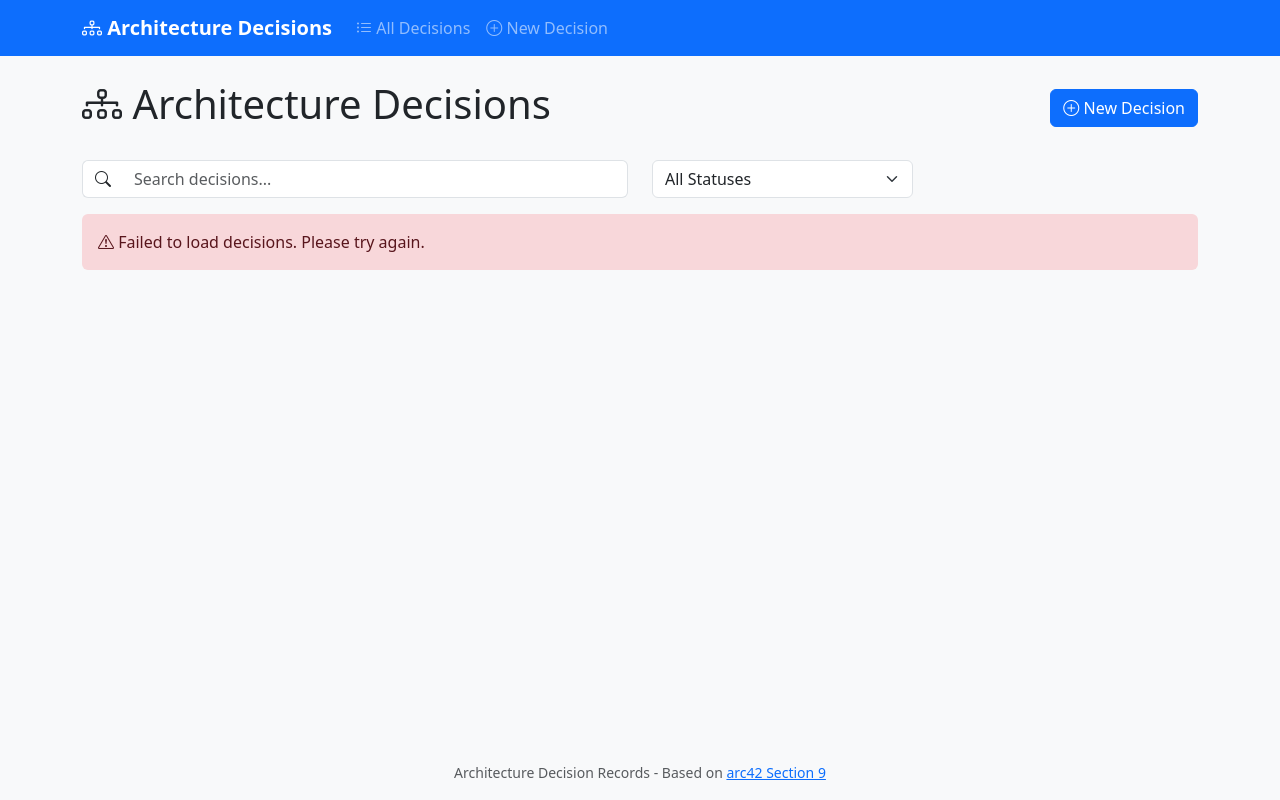
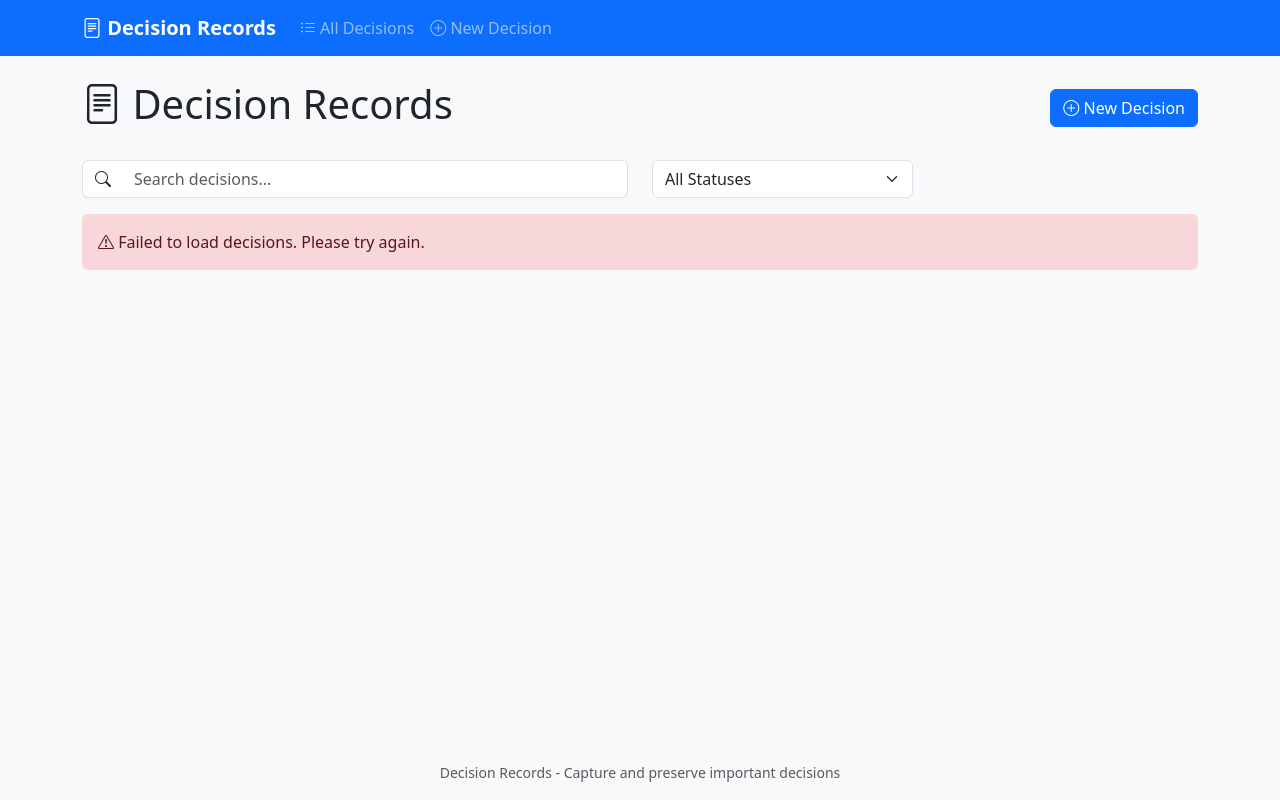
Before and after one commit to DecisionRecordsORG/DecisionRecords, a Python web app: template templates/index.html in a window 1280 px wide. Run offline with Jinja, Linux system fonts and the light colour scheme; the template is opened without the code that fills it, so the values that code supplies are empty.

Commit message:
Rebrand platform from Architecture Decisions to Decision Records
Update all user-facing text and microcopy across:
- Frontend components (navbar, login, landing, about, settings, etc.)
- Backend templates (base, login, decision, settings, etc.)
- SEO meta tags (title, description, keywords, OpenGraph, Twitter)
- Email configuration defaults
- WebAuthn/Passkey application name defaults

Changes include:
- Platform name: Architecture Decisions → Decision Records
- Brand icon: architecture → article
- Footer: ArchitectureDecisions.org → DecisionRecords.org
- All microcopy referencing "architecture decisions" updated

```diff
--- a/frontend/src/app/app.component.ts
+++ b/frontend/src/app/app.component.ts
@@ -19,7 +19,7 @@ import { VersionService } from './services/version.service';
     <footer class="app-footer">
       <div class="footer-content">
         <small>
-          Architecture Decision Records
+          Decision Records
           <span class="separator">|</span>
           <a routerLink="/about">About</a>
           <span class="separator">|</span>
--- a/frontend/src/app/components/decision-list/decision-list.component.ts
+++ b/frontend/src/app/components/decision-list/decision-list.component.ts
@@ -42,8 +42,8 @@ import { Decision, User, Space } from '../../models/decision.model';
     <div class="decision-list-container">
       <div class="header">
         <div class="header-content">
-          <h1>Architecture Decisions</h1>
-          <p class="subtitle">Track and manage your architecture decision records</p>
+          <h1>Decision Records</h1>
+          <p class="subtitle">Track and manage your decision records</p>
         </div>
         @if (!authService.isMasterAccount && userDomain) {
           <button mat-flat-button color="primary" class="new-decision-btn" [routerLink]="['/' + userDomain + '/decision/new']">
@@ -146,7 +146,7 @@ import { Decision, User, Space } from '../../models/decision.model';
               <mat-icon>{{ searchTerm || statusFilter ? 'search_off' : 'architecture' }}</mat-icon>
             </div>
             <h2>{{ searchTerm || statusFilter ? 'No matching decisions' : 'No decisions yet' }}</h2>
-            <p>{{ searchTerm || statusFilter ? 'Try adjusting your search or filters' : 'Create your first architecture decision to start documenting your technical choices' }}</p>
+            <p>{{ searchTerm || statusFilter ? 'Try adjusting your search or filters' : 'Create your first decision record to start documenting choices that matter' }}</p>
             @if (!searchTerm && !statusFilter && !authService.isMasterAccount && userDomain) {
               <button mat-flat-button color="primary" class="create-btn" [routerLink]="['/' + userDomain + '/decision/new']">
                 <mat-icon>add</mat-icon>
--- a/frontend/src/app/components/homepage/homepage.component.ts
+++ b/frontend/src/app/components/homepage/homepage.component.ts
@@ -86,7 +86,7 @@ type ViewState = 'email' | 'signup' | 'verification_sent' | 'access_request' | '
                 </div>
               </div>
               <div class="browser-content">
-                <img src="/assets/screenshot-dashboard.png" alt="Architecture Decisions Dashboard" />
+                <img src="/assets/screenshot-dashboard.png" alt="Decision Records Dashboard" />
               </div>
             </div>
           </div>
--- a/frontend/src/app/components/login/login.component.ts
+++ b/frontend/src/app/components/login/login.component.ts
@@ -37,8 +37,8 @@ type LoginView = 'initial' | 'webauthn' | 'password' | 'register' | 'recovery';
       <mat-card class="login-card">
         <mat-card-header>
           <mat-card-title>
-            <mat-icon>architecture</mat-icon>
-            Architecture Decisions
+            <mat-icon>article</mat-icon>
+            Decision Records
           </mat-card-title>
           <mat-card-subtitle>
             @if (currentView === 'initial') {
@@ -600,7 +600,7 @@ export class LoginComponent implements OnInit {
           domain,
           auth_method: 'webauthn',
           allow_registration: true,
-          rp_name: 'Architecture Decisions'
+          rp_name: 'Decision Records'
         };
         this.currentView = 'webauthn';
         this.registerForm.patchValue({ email: this.currentEmail });
--- a/frontend/src/app/components/profile/profile.component.ts
+++ b/frontend/src/app/components/profile/profile.component.ts
@@ -335,7 +335,7 @@ const PASSWORD_REQUIRES_NUMBER = true;
                 <div class="notification-option">
                   <div class="option-info">
                     <h3>New Decisions</h3>
-                    <p>Get notified when new architecture decisions are created</p>
+                    <p>Get notified when new decision records are created</p>
                   </div>
                   <mat-slide-toggle [(ngModel)]="subscription.notify_on_create"
                                     (change)="saveSubscription()">
--- a/frontend/src/app/components/shared/navbar.component.ts
+++ b/frontend/src/app/components/shared/navbar.component.ts
@@ -40,8 +40,8 @@ import { User, MasterAccount } from '../../models/decision.model';
   template: `
     <mat-toolbar color="primary" class="navbar">
       <a [routerLink]="homeLink" class="brand">
-        <mat-icon>architecture</mat-icon>
-        <span class="brand-text">Architecture Decisions</span>
+        <mat-icon>article</mat-icon>
+        <span class="brand-text">Decision Records</span>
         @if (!authService.isMasterAccount && userDomain) {
           <span class="tenant-badge">{{ userDomain }}</span>
         }
--- a/frontend/src/app/components/superadmin-email/superadmin-email.component.ts
+++ b/frontend/src/app/components/superadmin-email/superadmin-email.component.ts
@@ -130,7 +130,7 @@ interface SuperAdminEmail {
 
               <mat-form-field appearance="outline">
                 <mat-label>From Name</mat-label>
-                <input matInput formControlName="from_name" placeholder="Architecture Decisions">
+                <input matInput formControlName="from_name" placeholder="Decision Records">
               </mat-form-field>
             </div>
 
@@ -418,7 +418,7 @@ export class SuperadminEmailComponent implements OnInit {
       smtp_username: [''], // Will be validated conditionally based on Key Vault availability
       smtp_password: [''],
       from_email: ['', [Validators.required, Validators.email]],
-      from_name: ['Architecture Decisions'],
+      from_name: ['Decision Records'],
       use_tls: [true],
       enabled: [true]
     });
--- a/templates/base.html
+++ b/templates/base.html
@@ -3,7 +3,7 @@
 <head>
     <meta charset="UTF-8">
     <meta name="viewport" content="width=device-width, initial-scale=1.0">
-    <title>{% block title %}Architecture Decisions{% endblock %}</title>
+    <title>{% block title %}Decision Records{% endblock %}</title>
     <link href="https://cdn.jsdelivr.net/npm/bootstrap@5.3.2/dist/css/bootstrap.min.css" rel="stylesheet">
     <link href="https://cdn.jsdelivr.net/npm/bootstrap-icons@1.11.1/font/bootstrap-icons.css" rel="stylesheet">
     <link href="{{ url_for('static', filename='css/style.css') }}" rel="stylesheet">
@@ -12,7 +12,7 @@
     <nav class="navbar navbar-expand-lg navbar-dark bg-primary">
         <div class="container">
             <a class="navbar-brand" href="/">
-                <i class="bi bi-diagram-3"></i> Architecture Decisions
+                <i class="bi bi-file-text"></i> Decision Records
             </a>
             <button class="navbar-toggler" type="button" data-bs-toggle="collapse" data-bs-target="#navbarNav">
                 <span class="navbar-toggler-icon"></span>
@@ -96,7 +96,7 @@
 
     <footer class="footer mt-auto py-3 bg-light">
         <div class="container text-center text-muted">
-            <small>Architecture Decision Records - Based on <a href="https://docs.arc42.org/section-9/" target="_blank">arc42 Section 9</a></small>
+            <small>Decision Records - Capture and preserve important decisions</small>
         </div>
     </footer>
 
--- a/templates/decision.html
+++ b/templates/decision.html
@@ -1,6 +1,6 @@
 {% extends "base.html" %}
 
-{% block title %}{% if decision_id %}ADR-{{ decision_id }}{% else %}New Decision{% endif %} - Architecture Decisions{% endblock %}
+{% block title %}{% if decision_id %}DR-{{ decision_id }}{% else %}New Decision{% endif %} - Decision Records{% endblock %}
 
 {% block content %}
 <div class="row">
@@ -21,7 +21,7 @@
                     <span class="badge bg-secondary me-2">ADR-{{ decision_id }}</span>
                     <span id="decisionTitleDisplay">Loading...</span>
                     {% else %}
-                    <i class="bi bi-plus-circle"></i> New Architecture Decision
+                    <i class="bi bi-plus-circle"></i> New Decision Record
                     {% endif %}
                 </h4>
                 {% if decision_id %}
--- a/templates/error.html
+++ b/templates/error.html
@@ -3,7 +3,7 @@
 <head>
     <meta charset="UTF-8">
     <meta name="viewport" content="width=device-width, initial-scale=1.0">
-    <title>Error - Architecture Decisions</title>
+    <title>Error - Decision Records</title>
     <link href="https://cdn.jsdelivr.net/npm/bootstrap@5.3.2/dist/css/bootstrap.min.css" rel="stylesheet">
     <link href="https://cdn.jsdelivr.net/npm/bootstrap-icons@1.11.1/font/bootstrap-icons.css" rel="stylesheet">
     <style>
--- a/templates/index.html
+++ b/templates/index.html
@@ -1,10 +1,10 @@
 {% extends "base.html" %}
 
-{% block title %}Architecture Decisions - Home{% endblock %}
+{% block title %}Decision Records - Home{% endblock %}
 
 {% block content %}
 <div class="d-flex justify-content-between align-items-center mb-4">
-    <h1><i class="bi bi-diagram-3"></i> Architecture Decisions</h1>
+    <h1><i class="bi bi-file-text"></i> Decision Records</h1>
     <a href="/decision/new" class="btn btn-primary">
         <i class="bi bi-plus-circle"></i> New Decision
     </a>
@@ -64,8 +64,8 @@
 <template id="emptyStateTemplate">
     <div class="text-center py-5">
         <i class="bi bi-inbox display-1 text-muted"></i>
-        <h3 class="mt-3">No Architecture Decisions Yet</h3>
-        <p class="text-muted">Get started by creating your first architecture decision record.</p>
+        <h3 class="mt-3">No Decision Records Yet</h3>
+        <p class="text-muted">Get started by creating your first decision record.</p>
         <a href="/decision/new" class="btn btn-primary">
             <i class="bi bi-plus-circle"></i> Create First Decision
         </a>
--- a/templates/master_profile.html
+++ b/templates/master_profile.html
@@ -1,6 +1,6 @@
 {% extends "base.html" %}
 
-{% block title %}Master Account Settings - Architecture Decisions{% endblock %}
+{% block title %}Master Account Settings - Decision Records{% endblock %}
 
 {% block content %}
 <div class="container">
--- a/templates/profile.html
+++ b/templates/profile.html
@@ -1,6 +1,6 @@
 {% extends "base.html" %}
 
-{% block title %}Profile - Architecture Decisions{% endblock %}
+{% block title %}Profile - Decision Records{% endblock %}
 
 {% block content %}
 <div class="row justify-content-center">
--- a/templates/settings.html
+++ b/templates/settings.html
@@ -1,6 +1,6 @@
 {% extends "base.html" %}
 
-{% block title %}Settings - Architecture Decisions{% endblock %}
+{% block title %}Settings - Decision Records{% endblock %}
 
 {% block content %}
 <div class="d-flex justify-content-between align-items-center mb-4">
@@ -73,7 +73,7 @@
                         <div class="col-md-6">
                             <div class="mb-3">
                                 <label for="fromName" class="form-label">From Name</label>
-                                <input type="text" class="form-control" id="fromName" value="Architecture Decisions">
+                                <input type="text" class="form-control" id="fromName" value="Decision Records">
                             </div>
                         </div>
                     </div>
@@ -338,7 +338,7 @@ document.addEventListener('DOMContentLoaded', function() {
                 document.getElementById('smtpPort').value = config.smtp_port || 587;
                 document.getElementById('smtpUsername').value = config.smtp_username || '';
                 document.getElementById('fromEmail').value = config.from_email || '';
-                document.getElementById('fromName').value = config.from_name || 'Architecture Decisions';
+                document.getElementById('fromName').value = config.from_name || 'Decision Records';
                 document.getElementById('useTls').checked = config.use_tls !== false;
                 document.getElementById('emailEnabled').checked = config.enabled !== false;
             }
```
Also changed, not shown: frontend/src/app/components/about/about.component.ts (+6 -6 lines), frontend/src/app/components/landing/landing.component.ts (+5 -6 lines), frontend/src/app/components/settings/settings.component.ts (+7 -7 lines), frontend/src/index.html (+14 -14 lines), templates/login.html (+4 -4 lines).
